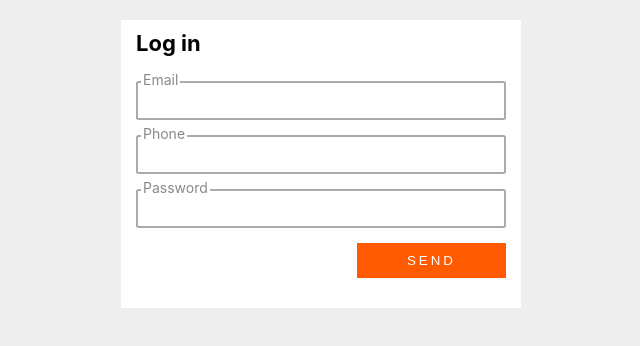
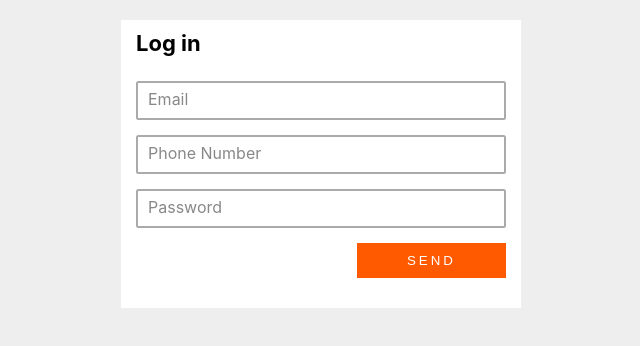
Before and after one commit to kir3kin/form-validation, a React (Create React App) app: page / in a window 1280 px wide. Shown: the top 346 px of the page, without its empty margins (319-959 px from the left). Built offline with nearby package versions, Linux system fonts and the light colour scheme.

Commit message:
pre-final stage

```diff
--- /dev/null
+++ b/src/app/defaultValidPatters.ts
@@ -0,0 +1,10 @@
+type validPatternsProps = (type: string) => RegExp
+
+export const defaultValidPatters: validPatternsProps = type => {
+	const validTypes: Record<string, RegExp> = {
+    email: /^\w+@\w+(\.[a-z]+)+$/i,
+    password: /^[\w!?@()&$-]{8,20}$/,
+    tel: /^\d{3}-?\d{3}-?\d{3}$/,
+  }
+  return validTypes[type]
+}
--- /dev/null
+++ b/src/app/formAPI.ts
@@ -0,0 +1,5 @@
+export function sendFormData() {
+  return new Promise<{ data: string }>((resolve) =>
+    setTimeout(() => resolve({ data: 'You are loged in' }), 2000)
+  )
+}
--- a/src/assets/scss/form.scss
+++ b/src/assets/scss/form.scss
@@ -14,6 +14,7 @@ body {
 	background: #fff;
 	margin: 2rem auto 0;
 	width: 400px;
+	position: relative;
 
 
 	&__wrapper {
@@ -23,6 +24,24 @@ body {
 		justify-content: center;
 		flex-flow: column;
 		align-items: flex-start;
+	}
+
+	&__info {
+		display: block;
+		position: absolute;
+		height: 6rem;
+		width: 120%;
+		top: 5%;
+		left: -10%;
+		z-index: 1;
+
+		border-radius: 1rem;
+		background: rgba(#3edaca,.5);
+		font-size: 2rem;
+		text-align: center;
+		line-height: 6rem;
+		font-weight: bold;
+		color: #0d7066;
 	}
 
 	&__header {
@@ -86,7 +105,8 @@ body {
 		transition: border-color .2s ease-in-out, box-shadow .2s linear;
 
 		&--warning {
-			border-bottom-color: #e0211b !important;
+			border-bottom-color: #e0211b;
+			color: #e0211b;
 		}
 
 		&--success {
@@ -99,9 +119,6 @@ body {
 			box-shadow: inset 0 0 7px 1px rgba(0,0,0,.2);
 			color: #000;
 			outline: none;
-		}
-
-		&:focus {
 		}
 	}
 
--- /dev/null
+++ b/src/components/Loader.tsx
@@ -0,0 +1,4 @@
+import React from "react"
+import '../assets/scss/loader.scss'
+
+export const Loader: React.FC = () => <div className="lds-ring"><div></div><div></div><div></div><div></div></div>
--- a/src/form/Form.tsx
+++ b/src/form/Form.tsx
@@ -1,61 +1,144 @@
-import React, { useState } from "react"
-import { useAppSelector, useAppDispatch } from '../app/hooks'
-// import { addWord, selectForm } from './formSlice'
-import { checkInput, selectInputs } from "./formSlice"
-import { inputType } from "../interfaces/interfaces"
+import React, { useEffect } from "react"
+import { useAppDispatch, useAppSelector } from "../app/hooks"
+import { defaultValidPatters } from "../app/defaultValidPatters"
 import '../assets/scss/form.scss'
-import { InputAlert } from "./InputAlert"
+import { iInputContent, iInputType } from "../interfaces/interfaces"
+import { changeInput, selectInputs, logIn, selectLoading, selectFormDisable, selectLogIn } from "./formSlice"
 import { Input } from "./Input"
+import { Loader } from "../components/Loader"
 
 export const Form: React.FC = () => {
-	let storeInputs = useAppSelector(selectInputs)
 	const dispatch = useAppDispatch()
-	const [newInputs, setNewInputs] = useState<inputType[]>([])
+	const storeInputs = useAppSelector(selectInputs)
+	const loading = useAppSelector(selectLoading)
+	const formDisable = useAppSelector(selectFormDisable)
+	const logInUser = useAppSelector(selectLogIn)
 
-	const changeInputHandler = (event: React.ChangeEvent<HTMLInputElement>) => {
+	const useRegister = (name: string, type: string, pattern?: string, defaultValue: string = '') => {
 
-		setNewInputs((prev: inputType[]) => {
+		const newInput: iInputType = {
+			[name]: {
+				type,
+				value: defaultValue,
+				pattern: pattern ? pattern.toString() : '',
+				isValid: false,
+				isChecked: false
+			}
+		}
+		useEffect(() => {
+			dispatch(changeInput(newInput))
+		}, [])
+
+		return {
+			name,
+			type,
+			value: defaultValue,
+			inputHandler
+		}
+	}
+
+	const validateInput = (input: iInputContent): void => {
+		const inputPattern: RegExp = input.pattern ? new RegExp(input.pattern) : defaultValidPatters(input.type)
+		input.isValid = inputPattern.test(input.value)
+		input.isChecked = true
+	}
+
+	const inputHandler = (event: React.ChangeEvent<HTMLInputElement>) => {
+		const inputValue = event.target.value
+		const inputType = event.target.type
 		const inputName = event.target.name
-			if (!inputName) return prev
-			const inputValue = event.target.value
-			const found = prev.length && prev.find(input => input.name === inputName)
+		const newInput: iInputType = {
+			[inputName]: {
+				type: inputType,
+				value: inputValue,
+				pattern: storeInputs[inputName].pattern
+			}
+		}
+		validateInput(newInput[inputName])
+		dispatch(changeInput(newInput))
+	}
 
-			if (found) {
-				found.data.value = inputValue
-				return prev
+	const submitHandler = (event: React.FormEvent) => {
+		event.preventDefault()
+		type errors = {
+			name: string
+			content: iInputContent
 		}
-			else {
-				return [
-					...prev,
-					...[{
-						name: inputName,
-						data:  {
-							type: event.target.type,
-							value: inputValue,
+		const errors: errors[] = []
+		const collection: errors[] = []
+
+		Object.keys(storeInputs).map(input => {
+			let tempInput = {
+				name: input,
+				content : {...storeInputs[input]}
+			}
+			if (!storeInputs[input].isChecked) {
+				errors.push(tempInput)
+			} else {
+				collection.push(tempInput)
+			}
+			return input
+		})
+
+		if (errors.length) {
+			errors.map(input => {
+				validateInput(input.content)
+				dispatch(changeInput({[input.name]: input.content}))
+			})
+		} else {
+			let newStoreInputs: iInputType = {}
+			collection.map(input => {
+				input.content = {
+					...input.content,
+					...{
+						value: '',
+						isChecked: false,
 						isValid: false
 					}
-					}]
-				]
+				}
+				newStoreInputs = {
+					...newStoreInputs,
+					...{[input.name]: input.content}
 				}
 			})
+			dispatch(logIn(newStoreInputs))
+		}
 	}
 
-
 	return (
-		<form className="form">
+		<form
+			className="form"
+			onSubmit={event => submitHandler(event)}
+		>
 			<div className="form__wrapper">
+				{logInUser.status === 'logged' && (
+					<div className="form__info">{logInUser.msg}</div>
+				)}
 				<h2 className="form__header">Log in</h2>
 				<div className="form__body">
-					<Input inputHandler={changeInputHandler} type="email" />
-
-					<Input inputHandler={changeInputHandler} type="tel" />
-
-					<Input inputHandler={changeInputHandler} type="password" />
-
+					<Input
+						id="user-email"
+						label="email"
+						{...useRegister("user_email", "tel", '\\w')}
+						/>
+					<Input
+						id="user-phone"
+						label="phone number"
+						{...useRegister("user_phone", "tel", '\\w')}
+					/>
+					<Input
+						id="user-password"
+						label="password"
+						{...useRegister("user_password", "password", '\\w')}
+						// {...useRegister("user_password", "password", '^[\\w!?@()&$-]{10,20}$')}
+					/>
+					{loading ? <Loader /> : (
 						<button
+							disabled={formDisable}
 							type="submit"
 							className="form__button"
 						>Send</button>
+					)}
 				</div>
 			</div>
 		</form>
--- a/src/form/Input.tsx
+++ b/src/form/Input.tsx
@@ -1,29 +1,65 @@
 import React from "react"
 import { InputAlert } from "./InputAlert"
+import { inputProps } from "../interfaces/interfaces"
+import { useAppSelector } from "../app/hooks"
+import { selectFormDisable, selectInputs, selectLoading } from "./formSlice"
 
-type inputHandler = {
-	inputHandler: (event: React.ChangeEvent<HTMLInputElement>) => void
-	type: string
-}
+export const Input: React.FC<inputProps> = ({
+	id,
+	name,
+	type,
+	value,
+	label,
+	inputHandler
+}) => {
+	const storeInputs = useAppSelector(selectInputs)
+	const formDisable = useAppSelector(selectFormDisable)
+	// default options
+	let inputAlert = false
+	const labelClassName: string[] = ['item__label']
+	const inputClassName: string[] = ['item__input']
 
-export const Input: React.FC<inputHandler> = ({inputHandler, type}) => {
-	const customInput = {
-		type,
-		name: (type === 'tel') ? 'phone' : type,
-		id: `user_${type}`
+	const defaultInput = {
+		id: id ? id : name,
+		label: label ? label : `User ${type}`,
+		value: storeInputs[name] ? storeInputs[name].value : value,
+		isValid: storeInputs[name] ? storeInputs[name].isValid : false,
+		isChecked: storeInputs[name] ? storeInputs[name].isChecked : false
+	}
+
+
+	// label classes
+	defaultInput.value.trim() && labelClassName.push('item__label--active')
+
+	// input classes
+	let inputStatus = defaultInput.isChecked ? (defaultInput.isValid ? 'success' : 'warning' ) : ''
+	inputClassName.push(`item__input--${inputStatus}`)
+
+	// input alert
+	if(defaultInput.isChecked && !defaultInput.isValid) {
+		inputAlert = true
 	}
 
 	return (
 		<div className="form__item item">
 			<input
-				type={customInput.type}
-				id={customInput.id}
-				name={customInput.id}
-				className="item__input"
+				id={defaultInput.id}
+				name={name}
+				type={type}
+				value={defaultInput.value}
+				className={inputClassName.join(' ')}
 				onChange={event => inputHandler(event)}
+				disabled={formDisable}
 			/>
-			<label htmlFor={customInput.id} className="item__label item__label--active">{customInput.name}</label>
-			{/* <InputAlert /> */}
+			<label
+				htmlFor={defaultInput.id}
+				className={labelClassName.join(' ')}
+			>{defaultInput.label}</label>
+			{
+				inputAlert && <InputAlert
+					text={`Please, enter correct ${defaultInput.label}`}
+				/>
+			}
 		</div>
 	)
 }
--- a/src/form/InputAlert.tsx
+++ b/src/form/InputAlert.tsx
@@ -1,3 +1,6 @@
 import React from "react"
 
-export const InputAlert: React.FC = () => <div className="item__alert">Please enter your email</div>
+type inputAlertProps = {
+	text: string
+}
+export const InputAlert: React.FC<inputAlertProps> = ({text}) => <div className="item__alert">{text}</div>
--- a/src/form/formSlice.ts
+++ b/src/form/formSlice.ts
@@ -1,39 +1,91 @@
-import { createSlice, PayloadAction } from '@reduxjs/toolkit'
-import { RootState } from '../app/store'
-import { inputType } from '../interfaces/interfaces'
+import { createAsyncThunk, createSlice, PayloadAction } from '@reduxjs/toolkit'
+import { sendFormData } from '../app/formAPI'
+import { AppThunk, RootState } from '../app/store'
+import { iInputType } from '../interfaces/interfaces'
 
-
-export interface formState {
-  inputs: inputType[]
+interface iFormState {
+  inputs: iInputType
+  loading: boolean
+  formDisable: boolean
+  logIn: {
+    msg: string
+    status: 'logged' | 'not logged'
+  }
+}
+const initialState: iFormState = {
+  inputs: {},
+  loading: false,
+  formDisable: false,
+  logIn: {
+    msg: '',
+    status: 'not logged'
+  }
 }
 
-const initialState: formState = {
-  inputs: []
-}
+export const logIn = createAsyncThunk(
+  'form/sendFormData',
+  async (emptyStoreInputs: iInputType, thunkAPI) => {
+    const response = await sendFormData()
+    thunkAPI.dispatch(hideLogStatus())
+    return {
+      data: response.data,
+      emptyStoreInputs
+    }
+  }
+)
 
-
-type isValidType = (value: string, type: string) => boolean
-
-const isValidInput: isValidType = (value, type) => {
-  return true
-}
-
+export const hideLogStatus = createAsyncThunk(
+  'form/hideLogStatus',
+  async () => {
+    await new Promise<string>((resolve) =>
+      setTimeout(() => resolve(''), 2000)
+    )
+  }
+)
 
 export const formSlice = createSlice({
   name: 'form',
   initialState,
   reducers: {
-    addWord: (state, action: PayloadAction<string>) => {
-      // state.title += action.payload
+    changeInput(
+      state,
+      action: PayloadAction<iInputType>
+    ) {
+      state.inputs = {
+        ...state.inputs,
+        ...action.payload
+      }
     },
-    checkInput: (state, action: PayloadAction<inputType>) => {
-      state.inputs = {...state.inputs, ...action.payload}
-    },
-  }
-});
+  },
+  extraReducers: (builder) => {
+    builder
+      .addCase(logIn.pending, state => {
+        state.loading = true
+        state.formDisable= true
+      })
+      .addCase(logIn.fulfilled, (state, action) => {
+        state.loading = false
+        state.formDisable = false
+        state.inputs = {
+          ...state.inputs,
+          ...action.payload.emptyStoreInputs
+        }
+        state.logIn = {
+          msg: action.payload.data,
+          status: 'logged'
+        }
+      })
+      .addCase(hideLogStatus.fulfilled, state => {
+        state.logIn.status = 'not logged'
+      })
+  },
+})
 
-export const { checkInput } = formSlice.actions
+export const { changeInput } = formSlice.actions
 
 export const selectInputs = (state: RootState) => state.form.inputs;
+export const selectLoading = (state: RootState) => state.form.loading;
+export const selectFormDisable = (state: RootState) => state.form.formDisable;
+export const selectLogIn = (state: RootState) => state.form.logIn
 
-export default formSlice.reducer;
+export default formSlice.reducer
```
Also changed, not shown: src/assets/scss/loader.scss (added, +35 -0 lines), src/interfaces/interfaces.ts (+21 -7 lines). Lines whose indentation alone changed are shown as unchanged.
